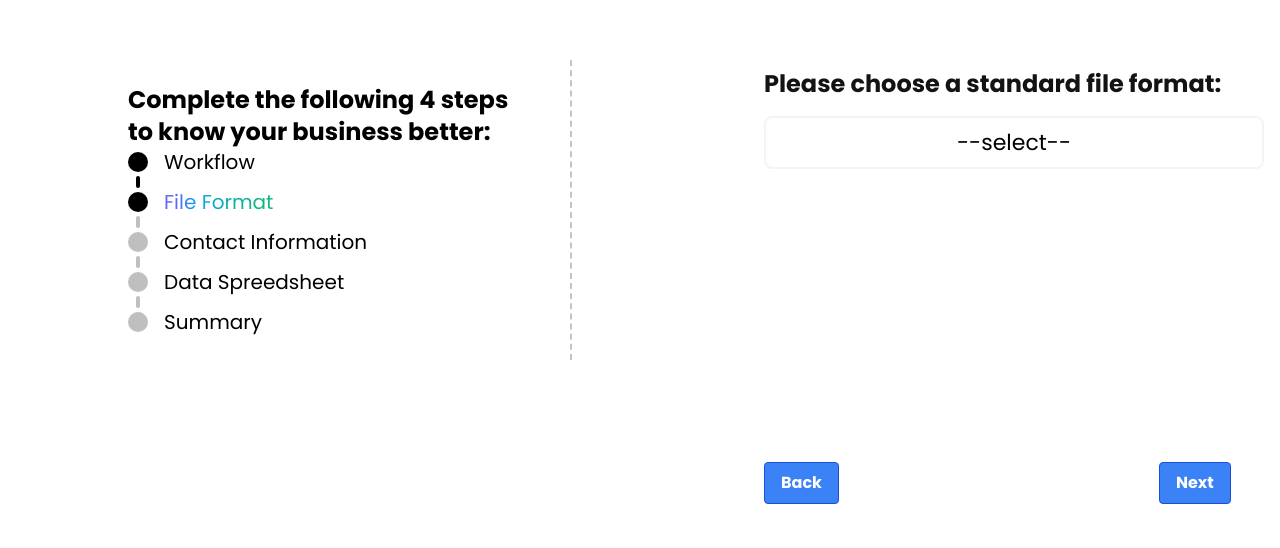
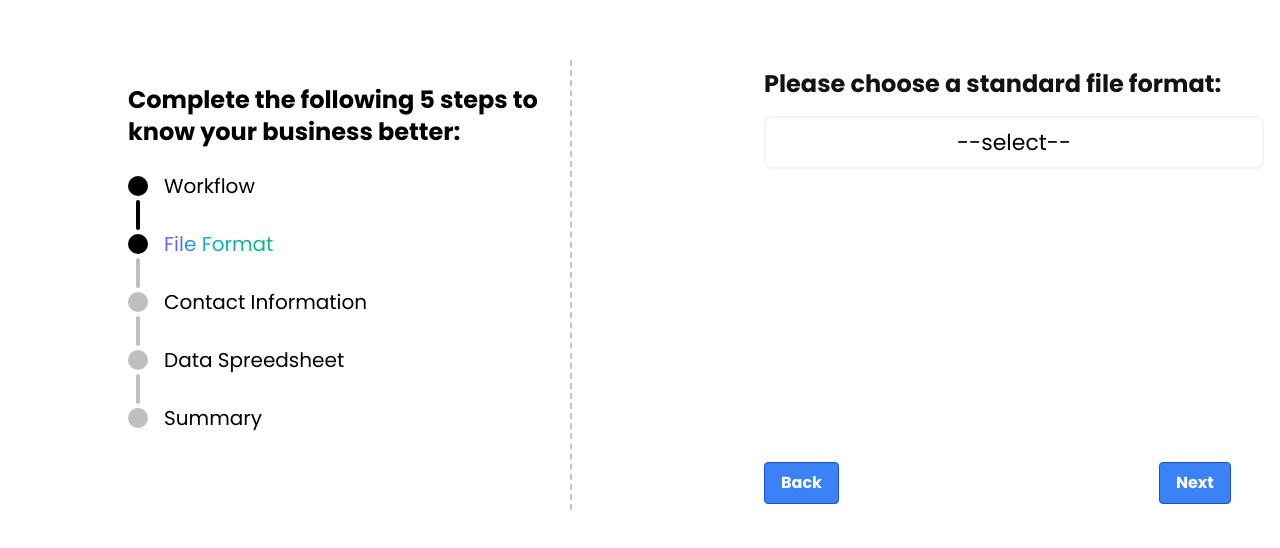
Before and after one commit to DingxuanZhou/Nmodes-frontpage, a Next.js app: page /file-format in a window 1280 px wide. Shown: the part 196-744 px from the top of the page. Built offline with nearby package versions, Linux system fonts and the light colour scheme.

Commit message:
change on layout

```diff
--- a/src/components/StepsLayout.tsx
+++ b/src/components/StepsLayout.tsx
@@ -30,7 +30,7 @@ export const StepTitle = ({ active, title }: StepTitleProps) => {
 export const StepsLayout = ({ children }: StepsLayoutProps) => {
   const router = useRouter();
 
-  const activeZero = router.pathname === "/workdflow";;
+  const activeZero = router.pathname === "/workflow";
   const activeOne = router.pathname === "/file-format";
   const activeTwo = router.pathname === "/contact-information";
   const activeAnswers = router.pathname === "/data-spreedsheet";
@@ -38,45 +38,38 @@ export const StepsLayout = ({ children }: StepsLayoutProps) => {
 
   return (
     <article className="flex justify-start lg:gap-28 min-w-[72%] lg:min-w-[82%] bg-white">
-      <div className="flex flex-col px-8 py-6 mx-20 h-[300px] border-r-2 border-[#8586887c] border-dashed">
+      <div className="flex flex-col px-8 py-6 mx-20 h-[450px] border-r-2 border-[#8586887c] border-dashed">
         {/* Additional text */}
-        <p className="flex items-center gap-4 text-black font-bold text-2xl">Complete the following 4 steps to know your business better:</p>
-        <Link href="/workflow">
-
+        <p className="flex items-center gap-6 text-black font-bold text-2xl mb-6">
+          Complete the following 5 steps to know your business better:
+        </p>
         <div className="flex items-center gap-4">
           <Dot active />
           <StepTitle active={activeZero} title="Workflow" />
         </div>
-        </Link>
-        <VerticalLine active={activeOne || activeTwo || activeAnswers|| activeSumary} />
-        <Link href="/file-format">
 
+        <VerticalLine active={activeOne || activeTwo || activeAnswers || activeSumary} />
         <div className="flex items-center gap-4">
-          <Dot active={activeOne || activeTwo || activeAnswers|| activeSumary} />
+          <Dot active={activeOne || activeTwo || activeAnswers || activeSumary} />
           <StepTitle active={activeOne} title="File Format" />
         </div>
-        </Link>
-        <VerticalLine active={activeTwo || activeAnswers|| activeSumary} />
-        <Link href="/contact-information">
+
+        <VerticalLine active={activeTwo || activeAnswers || activeSumary} />
         <div className="flex items-center gap-4">
-            <Dot active={activeTwo || activeAnswers|| activeSumary} />
+          <Dot active={activeTwo || activeAnswers || activeSumary} />
           <StepTitle active={activeTwo} title="Contact Information" />
         </div>
-        </Link>
-        <VerticalLine active={activeAnswers|| activeSumary} />
-        <Link href="/data-spreedsheet">
+
+        <VerticalLine active={activeAnswers || activeSumary} />
         <div className="flex items-center gap-4">
-            <Dot active={activeAnswers|| activeSumary} />
+          <Dot active={activeAnswers || activeSumary} />
           <StepTitle active={activeAnswers} title="Data Spreedsheet" />
         </div>
-        </Link>
         <VerticalLine active={activeSumary} />
-        <Link href="/summary">
         <div className="flex items-center gap-4">
           <Dot active={activeSumary} />
           <StepTitle active={activeSumary} title="Summary" />
         </div>
-        </Link>
       </div>
       <form>{children}</form>
     </article>
```
Lines whose indentation alone changed are shown as unchanged.
